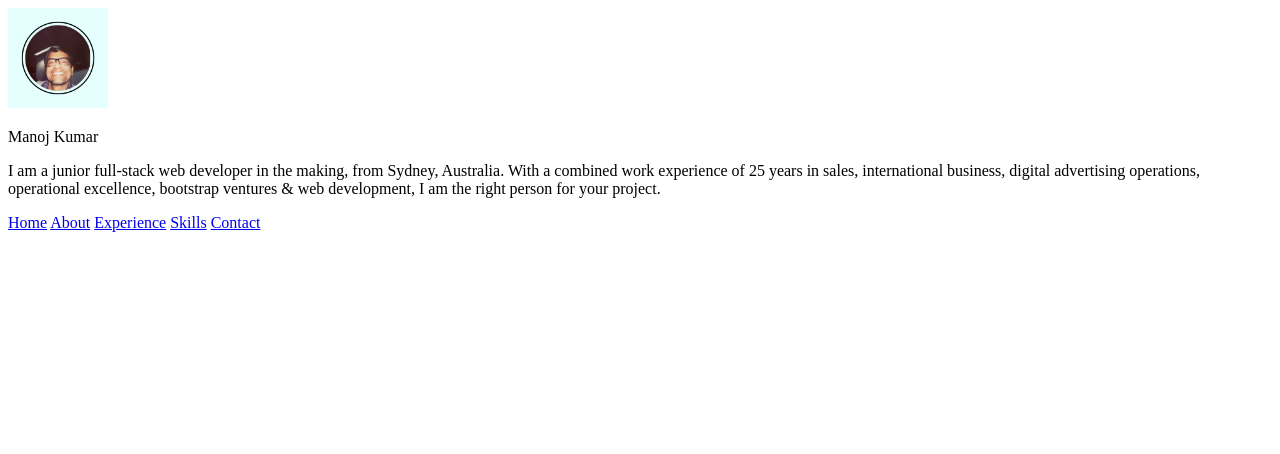
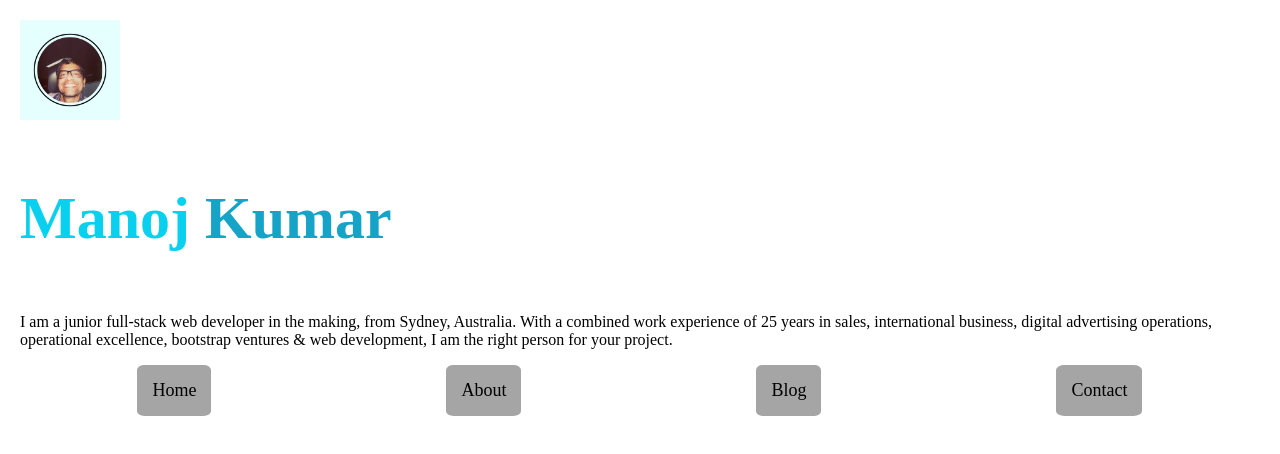
Before and after one commit to emanoj1/mv-profile-t1a2-ca, a plain HTML site: page index.html in a window 1280 px wide. Drawn offline with Linux system fonts and the light colour scheme.

Commit message:
Set pages

```diff
--- a/index.html
+++ b/index.html
@@ -12,7 +12,7 @@
 
 <body>
     <header>
-        <div class="logo-name">
+        <div class="profile-logo">
             <a href="./index.html">
             <img src="./images/Cyan Blue backdrop Manoj profile photo.png" alt="Manoj profile pic">
             </a>
@@ -21,7 +21,7 @@
 
     <section>
         <p class="name">
-            <span class="manoj-text">Manoj</span>
+            <span class="manoj-text">Manoj </span>
             <span class="kumar-text">Kumar</span>
         </p>
             <div class="short-bio">
@@ -34,11 +34,11 @@
 
     <nav id="nav-items">
         <a href="./index.html">Home</a>
-        <a href="./about.html">About</a>
-        <a href="./experience.html">Experience</a>
-        <a href="./skills.html">Skills</a>
+        <a href="./pages/about.html">About</a>
+        <!-- <a href="./pages/experience.html">Experience</a> -->
+        <!-- <a href="./pages/skills.html">Skills</a> -->
+        <a href="./pages/blog.html">Blog</a>
         <a href="./contact.html">Contact</a>
-
     </nav>
 
 
--- a/index.scss
+++ b/index.scss
@@ -1,8 +1,67 @@
-img {
-    width: 100px;
-    height: 100px;
+$primary-color:white;
+$secondary-color:#E0FFFF; /*Light Cyan*/
+$primary-background:#a5a5a5;
+
+body {
+    margin: 20px;
+    background-color: $primary-color;
 }
 
-h1 {
-    color: red;
+header {
+    background-color: $primary-color;
+
+    img {
+        width: 100px;
+        height: 100px;
+    }
 }
+
+.name {
+    font-size: 60px;
+    font-weight: 900;
+
+    .manoj-text {
+        color: #09D0EF;
+    }
+
+    .kumar-text {
+        color: #15A3C7;
+    }
+
+}
+
+#nav-items {
+    display: flex;
+    justify-content: space-around;
+    font-size: 18px;
+
+    a {
+        text-decoration: none;
+        color: black;
+        background-color: #a5a5a5;
+        border-radius: 10%;
+        padding: 15px;
+    }
+
+}
+
+.card-parent {
+    display: flex;
+    justify-content: space-around;
+}
+
+.card {
+    border: 1px solid red;
+    border-radius: 20px;
+    overflow:hidden; /*text won't go outside of the parent*/
+}
+
+.card:hover {
+    transform: scale(1.1);
+    box-shadow: 0px 0px 15px 5px black;
+    transition: 0.5s;
+}
+
+/*header {
+    padding:16px;
+}*/
```
Also changed, not shown: pages/blog.html (added, +27 -0 lines), images/Homebrew logo.png (added), images/Retro-Star-Icon.png (added), images/finger-pointing.png (added), images/image-stack.png (added), images/kofi-logo.png (added), index.css, pages/about.html (added), pages/contact.html (added), pages/experience.html (added), pages/skills.html (added), 2 other files.
